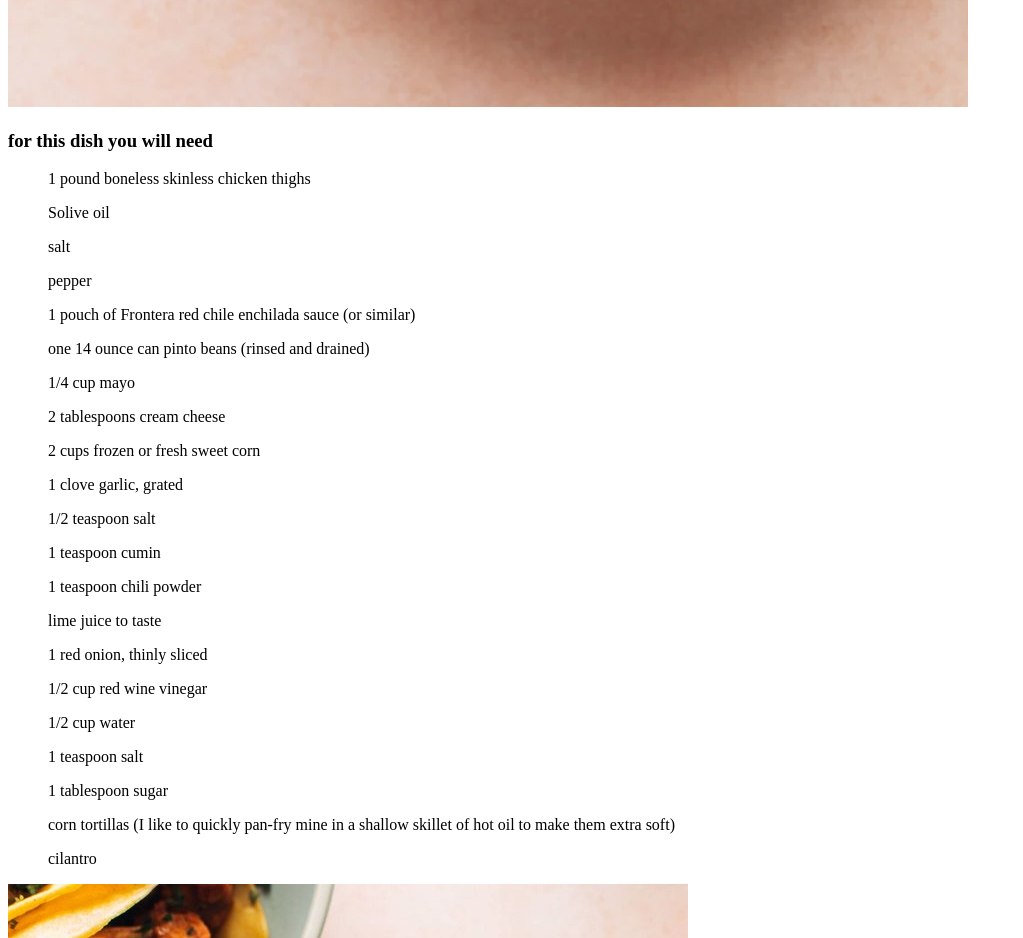
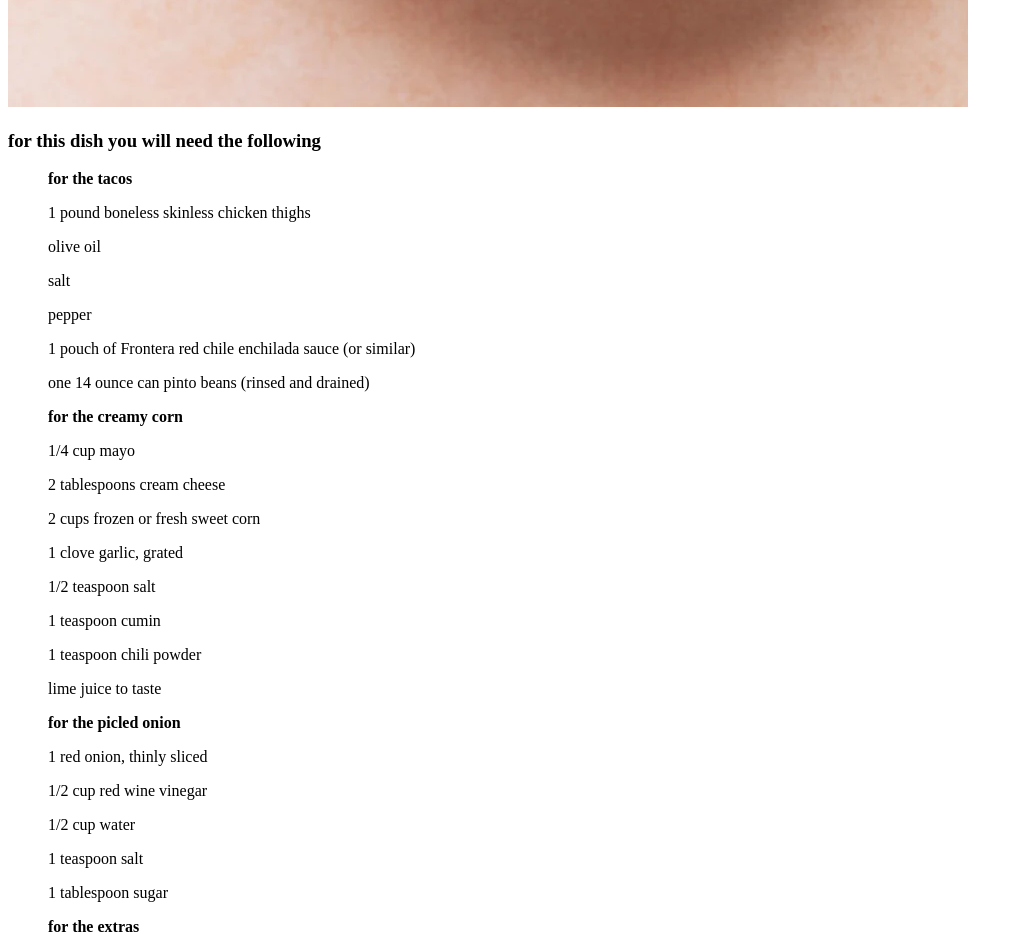
Before and after one commit to allred95/index.html, a plain HTML site: page pages/red-chile-tacos.html in a window 1280 px wide. Shown: the part 1400-2338 px from the top of the page, without its empty margins (0-1023 px from the left). Drawn offline with Linux system fonts and the light colour scheme.

Commit message:
add instructions to taco page, add headers to ingrediant list

```diff
--- a/pages/red-chile-tacos.html
+++ b/pages/red-chile-tacos.html
@@ -8,14 +8,16 @@
         <h2>if your looking for a quick an easy meal that the <strong>whole family</strong>
          will enjoy? try this twist on the classic street taco!</h2>
          <img src="../images/taco.png" alt="a red chile taco">
-        <h3>for this dish you will need</h3>
+        <h3>for this dish you will need the following</h3>
         <ul>
+            <strong>for the tacos</strong>
             <p>1 pound boneless skinless chicken thighs</p>
-            <p>Solive oil</p>
+            <p>olive oil</p>
             <p>salt</p>
             <p>pepper</p>
             <p>1 pouch of Frontera red chile enchilada sauce (or similar)</p>
             <p>one 14 ounce can pinto beans (rinsed and drained)</p>
+            <strong>for the creamy corn</strong>
             <p>1/4 cup mayo</p>
             <p>2 tablespoons cream cheese</p>
             <p>2 cups frozen or fresh sweet corn</p>
@@ -24,15 +26,44 @@
             <p>1 teaspoon cumin</p>
             <p>1 teaspoon chili powder</p>
             <p>lime juice to taste</p>
+            <strong>for the picled onion</strong>
             <p>1 red onion, thinly sliced</p>
             <p>1/2 cup red wine vinegar</p>
             <p>1/2 cup water</p>
             <p>1 teaspoon salt</p>
             <p>1 tablespoon sugar</p>
+            <strong>for the extras</strong>
             <p>corn tortillas (I like to quickly pan-fry mine in a shallow skillet of hot oil to make them extra soft)</p>
             <p>cilantro</p></ul>
 
             <img src="../images/taco-2.png">
+
+
+            <h3>INSTRUCTIONS</h3>
+            For the pickled onions:
+            <ol>Transfer red onion slices to a jar.</ol><ol>Fill the jar half to three-fourths of the way with red wine vinegar and the rest of the way with water.</ol><ol> Add your salt and sugar.</ol><ol> Shake a few times and set in the fridge while you make everything else.</ol>
+
+            For the chicken:
+            <ol>Heat a skillet over medium-high heat.</ol><ol> Add olive oil.</ol> <ol>Add the chicken and season with salt and pepper.</ol><ol> Sauté for 7-10 minutes, or until cooked through.</ol><ol> Remove from the heat and shred or cut into smaller pieces.</ol><ol> Add chicken pieces back to the pan with the sauce and the beans.</ol><ol> Simmer gently until sauce has thickened and it looks ready to be taco filling.</ol>
+
+            For the corn:
+             <ol>Mix all ingredients in a small bowl.</ol><ol> Taste and adjust.</ol>
+            For the tacos:
+             <ol>Fill tortillas with the chicken mixture.</ol><ol> Top with the creamy corn and pickled red onions.</ol><ol> Finish with cilantro. Mwah.</ol>
+
+
+
+
+
+
+
+
+
+
+
+
+
+
 
     </body>
 
```
